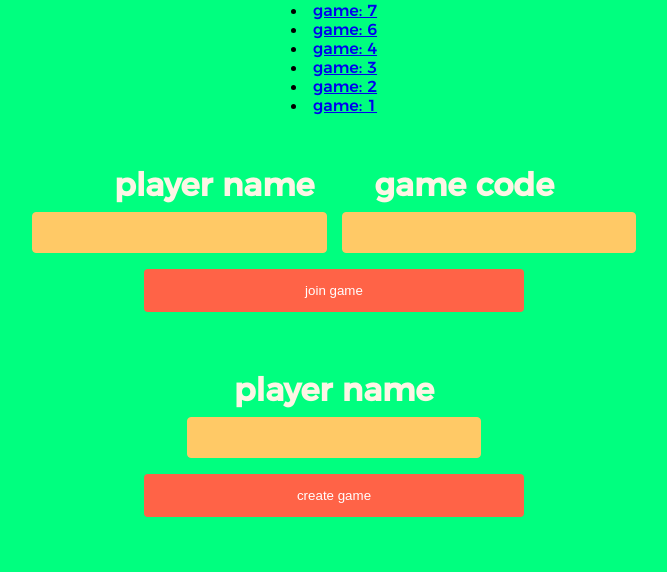
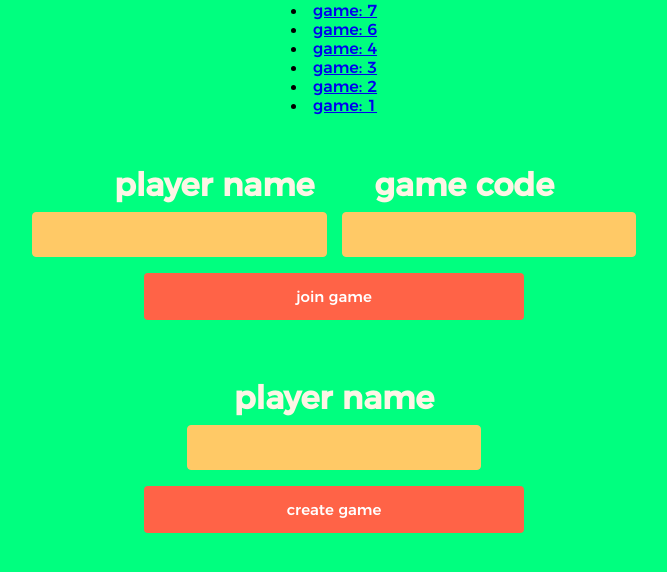
Before and after one commit to nick-xie/avaron, a Django app: page /avaron/ in a window 1280 px wide. Shown: the part 88-660 px from the top of the page, without its empty margins (306-973 px from the left). Run offline with Django 3.2, Linux system fonts and the light colour scheme; data comes from the database, SQL or seed files in the repository; both versions use the stored data as it was after the commit.

Commit message:
Updated front end with static folder and css

```diff
--- a/avaron/static/avaron/lobby.css
+++ b/avaron/static/avaron/lobby.css
@@ -48,7 +48,11 @@ input[type=text], select {
     box-sizing: border-box;
     background-color: #ffc966;
 }
-
+input, select, textarea{
+    color: white;
+    font-family: "montserrat";
+    font-size: 15px;
+}
 input[type=submit] {
     width: 30%;
     background-color: Tomato;
```
Also changed, not shown: db.sqlite3.
